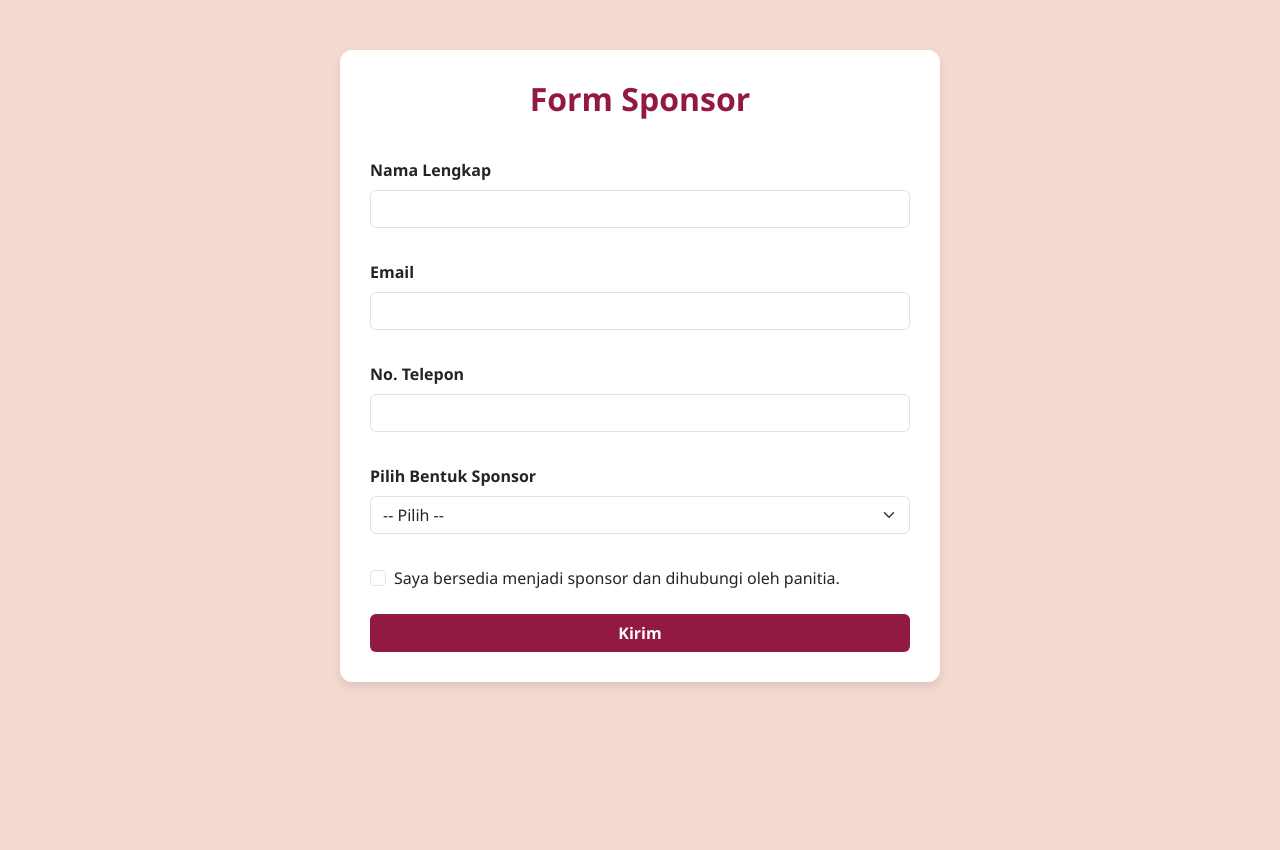
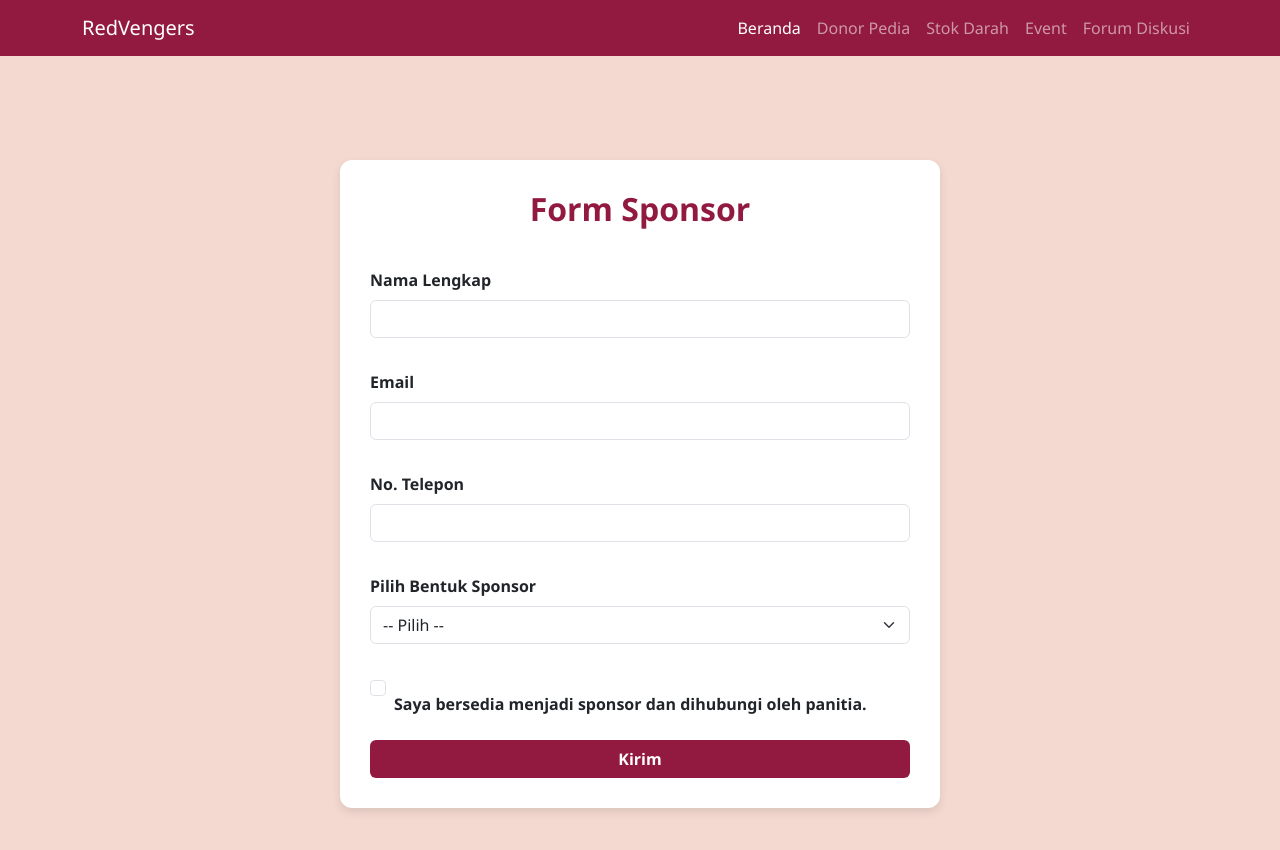
Before and after one commit to apt-k/testes, a plain HTML site: page formsponsor.html in a window 1280 px wide. Before the commit the page ends 800 px from the top, so only its background shows below. Drawn offline with nearby package versions, Linux system fonts and the light colour scheme.

Commit message:
formsponsor.html

```diff
--- a/formsponsor.html
+++ b/formsponsor.html
@@ -1,14 +1,37 @@
 <!DOCTYPE html>
 <html lang="en">
 <head>
-    <meta charset="UTF-8">
-    <meta name="viewport" content="width=device-width, initial-scale=1.0">
+    <meta charset="UTF-8" />
+    <meta name="viewport" content="width=device-width, initial-scale=1.0" />
     <title>Form Sponsor</title>
-    <link href="https://cdn.jsdelivr.net/npm/bootstrap@5.3.2/dist/css/bootstrap.min.css" rel="stylesheet">
+    <link href="https://cdn.jsdelivr.net/npm/bootstrap@5.3.2/dist/css/bootstrap.min.css" rel="stylesheet" />
     <link rel="stylesheet" href="form2.css">
 </head>
 <body>
-    <div class="form-container">
+
+     <header>
+        <nav class="navbar navbar-expand-md navbar-dark fixed-top " style="background-color: #921A40;">
+            <div class="container">
+                <a class="navbar-brand" href="#">RedVengers</a>
+                <button class="navbar-toggler" type="button" data-bs-toggle="collapse" data-bs-target="#navbarCollapse"
+                    aria-controls="navbarCollapse" aria-expanded="false" aria-label="Toggle navigation">
+                    <span class="navbar-toggler-icon"></span>
+                </button>
+                <div class="collapse navbar-collapse" id="navbarCollapse">
+                    <ul class="navbar-nav ms-auto mb-2 mb-md-0" style="margin-left: 58%;">
+                        <li class="nav-item"><a class="nav-link active" href="index.html">Beranda</a></li>
+                        <li class="nav-item"><a class="nav-link" href="donorPedia.html">Donor Pedia</a></li>
+                        <li class="nav-item"><a class="nav-link" href="stok.html">Stok Darah</a></li>
+                        <li class="nav-item"><a class="nav-link" href="event.html">Event</a></li>
+                        <li class="nav-item"><a class="nav-link" href="forum.html">Forum Diskusi</a></li>
+                    </ul>
+                </div>
+            </div>
+        </nav>
+    </header>
+
+    <div class="container" style="padding-top: 110px;">
+        <div class="form-container mx-auto">
             <h2>Form Sponsor</h2>
             <form id="formSponsor" novalidate>
                 <div class="mb-3">
@@ -50,13 +73,15 @@
 
                 <div class="mb-4 form-check">
                     <input class="form-check-input" type="checkbox" id="setuju" required />
-                <label class="form-check-label" for="setuju"></label>Saya bersedia menjadi sponsor dan dihubungi oleh
-                panitia.</label>
+                    <label class="form-check-label" for="setuju">
+                        Saya bersedia menjadi sponsor dan dihubungi oleh panitia.
+                    </label>
                     <div class="invalid-feedback">Anda harus menyetujui ini.</div>
                 </div>
 
                 <button type="submit" class="btn btn-sponsor w-100">Kirim</button>
             </form>
+        </div>
     </div>
 
     <!-- Modal Popup -->
```
Lines whose indentation alone changed are shown as unchanged.
